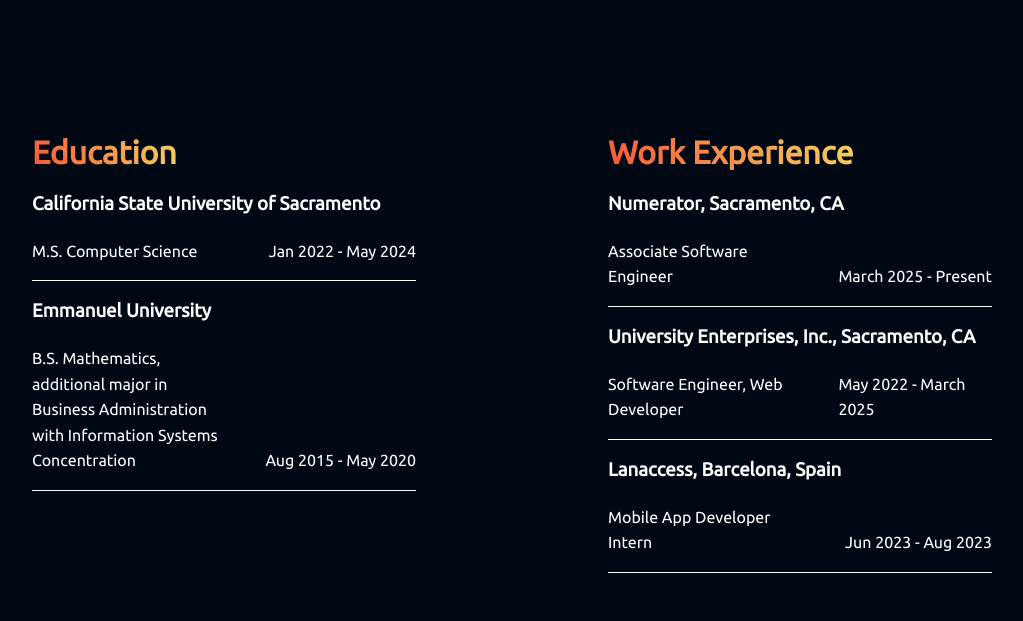
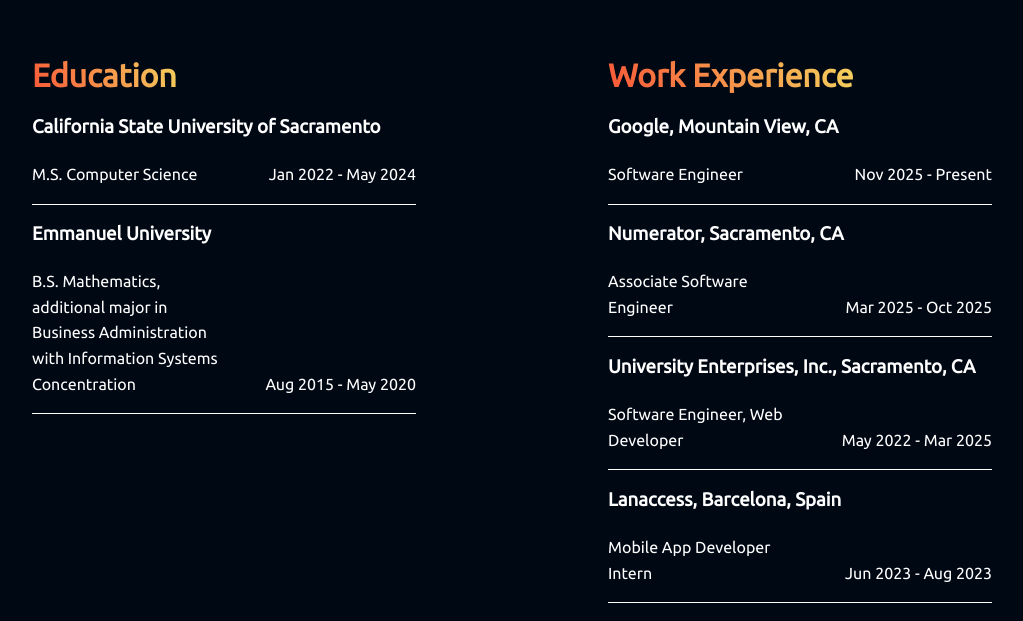
Before and after one commit to eralcacer/portfolio-web-enrique, a React (Create React App) app: page / in a window 1280 px wide. Shown: the part 1347-1968 px from the top of the page, without its empty margins (128-1151 px from the left). Built offline with nearby package versions, Linux system fonts and the light colour scheme; a web font is replaced by a local one.

Commit message:
Update resume and add google work

```diff
--- a/public/index.html
+++ b/public/index.html
@@ -1,12 +1,12 @@
 <!DOCTYPE html>
 <html lang="en">
+
 <head>
   <meta charset="utf-8" />
   <link rel="icon" href="%PUBLIC_URL%/assets/logo.png" />
   <meta name="viewport" content="width=device-width, initial-scale=1" />
   <meta name="theme-color" content="#001d3d" />
-    <meta
-      name="description"
+  <meta name="description"
     content="Enrique Alcacer is a Frontend Engineer looking for Software Engineer, Data Scientist and ML Engineer roles." />
   <link rel="apple-touch-icon" href="%PUBLIC_URL%/assets/logo.png" />
   <!--
@@ -14,9 +14,7 @@
       user's mobile device or desktop. See https://developers.google.com/web/fundamentals/web-app-manifest/
     -->
   <link rel="manifest" href="%PUBLIC_URL%/manifest.json" />
-    <link
-      rel="stylesheet"
-      href="https://fonts.googleapis.com/css?family=Robot|Reddit Mono|Ubuntu" />
+  <link rel="stylesheet" href="https://fonts.googleapis.com/css?family=Robot|Reddit Mono|Ubuntu" />
   <!--
       Notice the use of %PUBLIC_URL% in the tags above.
       It will be replaced with the URL of the `public` folder during the build.
@@ -26,8 +24,9 @@
       work correctly both with client-side routing and a non-root public URL.
       Learn how to configure a non-root public URL by running `npm run build`.
     -->
-    <title>Enrique Alcacer | Software Engineer</title>
+  <title>Enrique Alcacer | Software Engineer at Google</title>
 </head>
+
 <body>
   <noscript>You need to enable JavaScript to run this app.</noscript>
   <div id="root"></div>
@@ -42,4 +41,5 @@
       To create a production bundle, use `npm run build` or `yarn build`.
     -->
 </body>
+
 </html>
--- a/src/content-data/content.ts
+++ b/src/content-data/content.ts
@@ -9,7 +9,7 @@
     mainTitleBottomWhite: "I am",
     mainTitleGradient: " Enrique Alcacer",
     descriptionText:
-      "Welcome to my website! I am a Software Engineer with a Master's in Computer Science from California State University of Sacramento. Besides, I have a BS in Mathematics. If you don't catch me coding, you can find me playing tennis. I hope you enjoy my site as much as I enjoyed developing it.",
+      "Welcome to my website! I am a Software Engineer at Google. If you don't catch me coding, you can find me playing tennis. I hope you enjoy my site as much as I enjoyed developing it.",
     primaryBtnGradientTxt: "Hire Me ➡",
     primaryBtnUrl: "mailto:enrique.alcacer@gmail.com",
     secondaryBtnBracketTxt: "My Portfolio",
@@ -55,15 +55,20 @@
   },
   ExperienceComp: {
     workArr: [
-	  {
+      {
+        headline: "Google, Mountain View, CA",
+        txt: "Software Engineer",
+        dates: "Nov 2025 - Present",
+      },
+      {
         headline: "Numerator, Sacramento, CA",
         txt: "Associate Software Engineer",
-        dates: "March 2025 - Present",
+        dates: "Mar 2025 - Oct 2025",
       },
-			{
+      {
         headline: "University Enterprises, Inc., Sacramento, CA",
         txt: "Software Engineer, Web Developer",
-        dates: "May 2022 - March 2025",
+        dates: "May 2022 - Mar 2025",
       },
       {
         headline: "Lanaccess, Barcelona, Spain",
```
Lines whose indentation alone changed are shown as unchanged.
